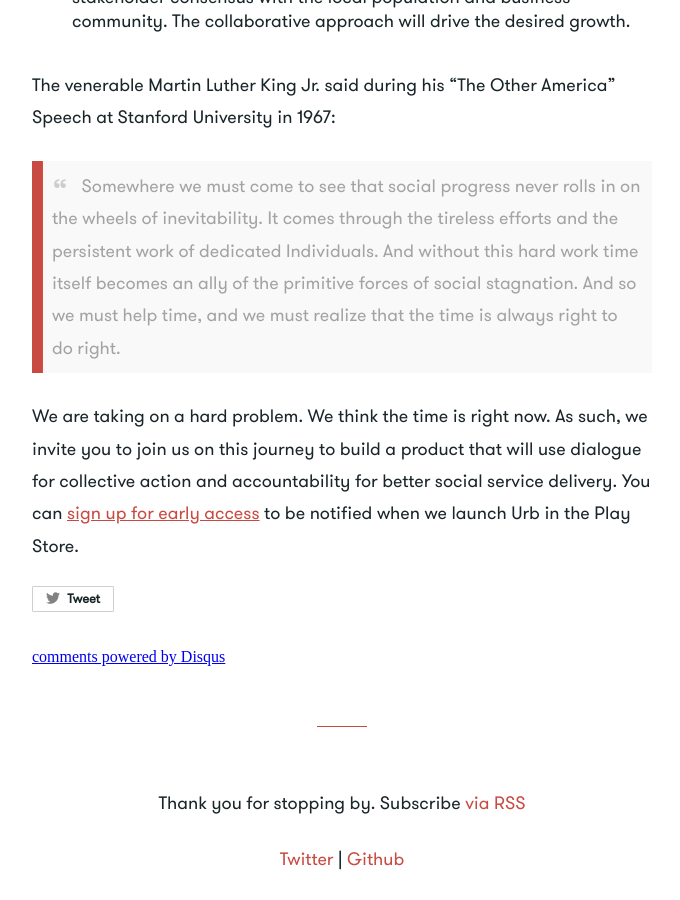
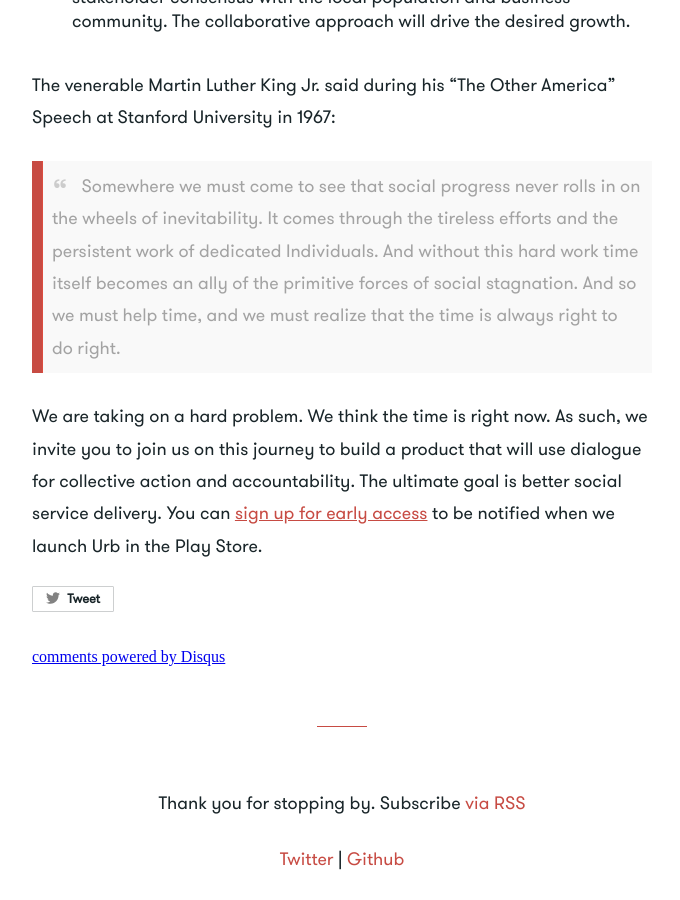
Before and after one commit to AJIT92/raybesiga.github.com, a Jekyll site: the page built from _posts/2017-01-19-why-we-are-building-urb.md, in a window 1280 px wide and 900 px high, scrolled down 2184 px. Shown: the whole window, without its empty margins (298-978 px from the left). Built offline with Jekyll 4.4.1, drawn with Linux system fonts in a browser that asks for light colours; comment, search, counter and statistics services are not loaded.

Commit message:
Add sentence edit for why urb post

```diff
--- a/_posts/2017-01-19-why-we-are-building-urb.md
+++ b/_posts/2017-01-19-why-we-are-building-urb.md
@@ -24,4 +24,4 @@ Cities authorities and governments will also enjoy this in two ways.
 
 > Somewhere we must come to see that social progress never rolls in on the wheels of inevitability. It comes through the tireless efforts and the persistent work of dedicated Individuals. And without this hard work time itself becomes an ally of the primitive forces of social stagnation. And so we must help time, and we must realize that the time is always right to do right.
 
-We are taking on a hard problem. We think the time is right now. As such, we invite you to join us on this journey to build a product that will use dialogue for collective action and accountability for better social service delivery. You can [sign up for early access](http://urb.sparkpl.ug) to be notified when we launch Urb in the Play Store.
+We are taking on a hard problem. We think the time is right now. As such, we invite you to join us on this journey to build a product that will use dialogue for collective action and accountability. The ultimate goal is better social service delivery. You can [sign up for early access](http://urb.sparkpl.ug) to be notified when we launch Urb in the Play Store.
```
